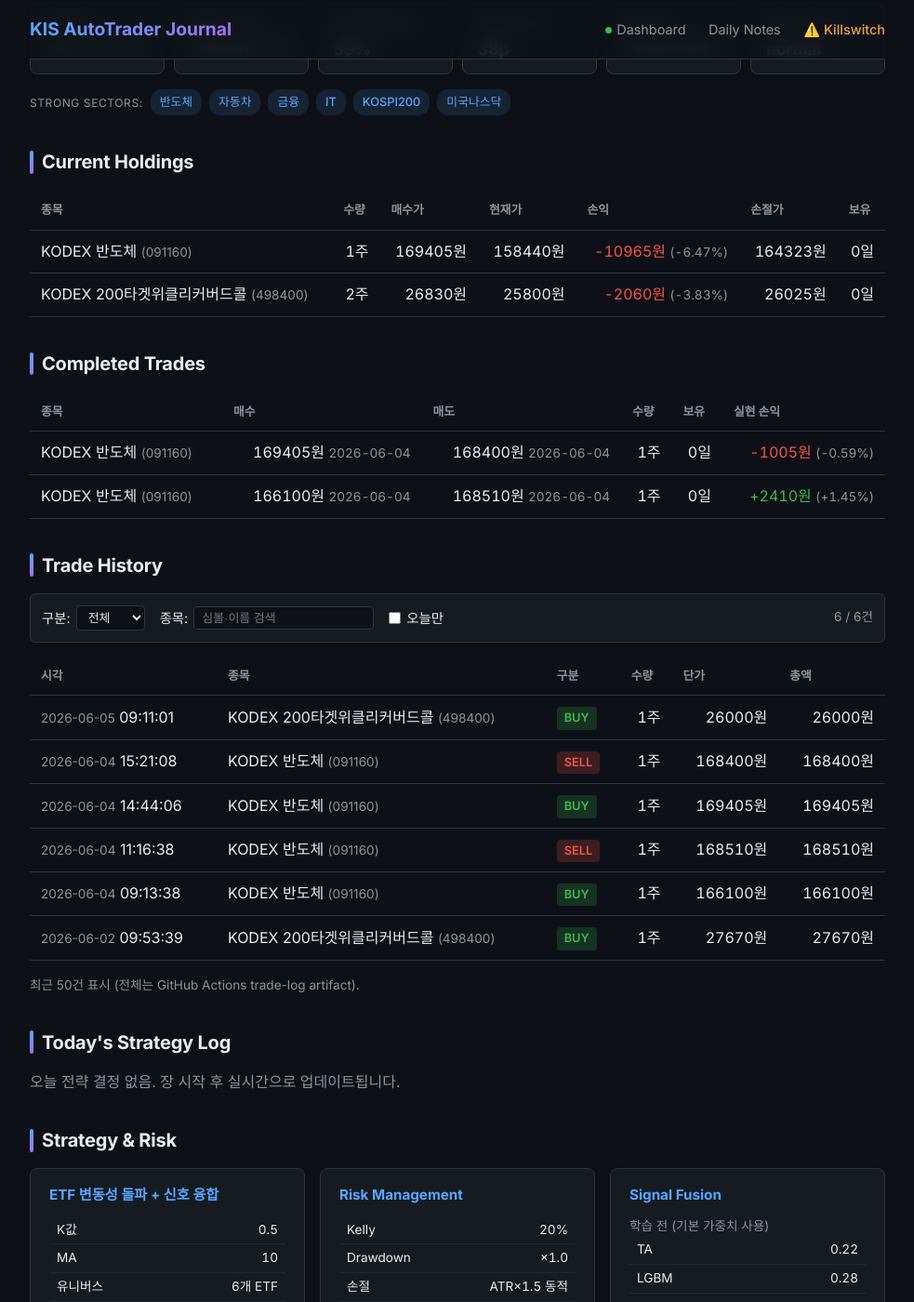
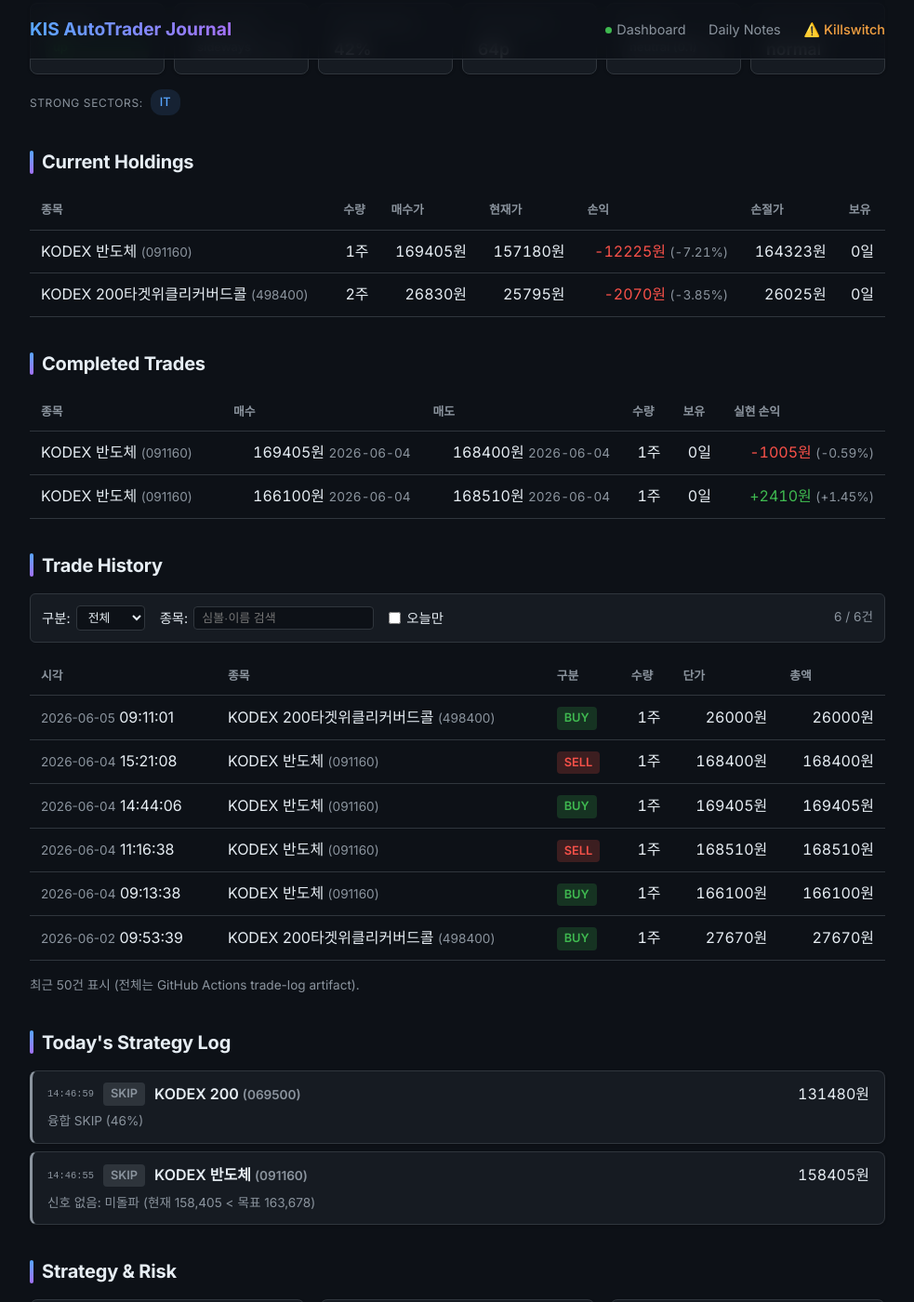
Before and after one commit to BudongJW/kis-trading-journal, a Jekyll site: the page built from index.html, in a window 1280 px wide and 1400 px high, scrolled down 1625 px. Shown: the whole window at 93% size, without its empty margins (148-1131 px from the left). Built offline with Jekyll 4.4.1, drawn with Linux system fonts in a browser that asks for light colours; nearby versions of some CDN libraries; some of the changed text lies outside the part shown.

Commit message:
auto: portfolio update 15:30

```diff
--- a/_data/portfolio.json
+++ b/_data/portfolio.json
@@ -1,5 +1,5 @@
 {
-  "updated_at": "2026-06-05T14:40:03.272126",
+  "updated_at": "2026-06-05T15:30:50.784208",
   "initial_capital": 500000,
   "cash": 893935,
   "holdings": [
@@ -7,11 +7,11 @@
       "symbol": "091160",
       "name": "KODEX 반도체",
       "qty": 1,
-      "current_price": 158440,
-      "value": 158440,
+      "current_price": 157180,
+      "value": 157180,
       "buy_price": 169405,
-      "pnl": -10965,
-      "pnl_pct": -6.47,
+      "pnl": -12225,
+      "pnl_pct": -7.21,
       "manual": true,
       "stop_price": 164323
     },
@@ -19,11 +19,11 @@
       "symbol": "498400",
       "name": "KODEX 200타겟위클리커버드콜",
       "qty": 2,
-      "current_price": 25800,
-      "value": 51600,
+      "current_price": 25795,
+      "value": 51590,
       "buy_price": 26830,
-      "pnl": -2060,
-      "pnl_pct": -3.83,
+      "pnl": -2070,
+      "pnl_pct": -3.85,
       "stop_price": 26025
     }
   ],
@@ -40,12 +40,12 @@
     "set_at": "",
     "set_by": ""
   },
-  "holdings_value": 210040,
-  "total_value": 910880,
+  "holdings_value": 208770,
+  "total_value": 909610,
   "total_pnl": -52265,
   "total_pnl_pct": -13.43,
   "realized_pnl": 1405,
-  "unrealized_pnl": -13025,
+  "unrealized_pnl": -14295,
   "total_trades": 6,
   "completed_trades": 2,
   "winning_trades": 1,
@@ -175,11 +175,11 @@
   },
   "performance": {
     "sharpe_ratio": -0.06,
-    "max_drawdown_pct": -56.29,
+    "max_drawdown_pct": -56.4,
     "profit_factor": 2.4,
     "avg_win_pct": 1.45,
     "avg_loss_pct": -0.59,
-    "total_return_pct": -2.32
+    "total_return_pct": -2.58
   },
   "r_summary": {},
   "daily_history": [
@@ -410,38 +410,33 @@
     },
     {
       "date": "2026-06-05",
-      "total_value": 910880,
+      "total_value": 909610,
       "cash": 893935,
-      "holdings_value": 210040,
-      "day_pnl": -13029,
-      "cumul_pnl": -11620,
+      "holdings_value": 208770,
+      "day_pnl": -14299,
+      "cumul_pnl": -12890,
       "realized_pnl": 1405,
-      "unrealized_pnl": -13025,
+      "unrealized_pnl": -14295,
       "net_deposit": 422500,
       "regime": "up",
       "hmm_state": "sideways",
-      "confidence": 0.587,
+      "confidence": 0.42,
       "k_value": 0.5
     }
   ],
   "market": {
     "regime": "up",
     "hmm_state": "sideways",
-    "confidence": 0.587,
+    "confidence": 0.42,
     "volatility": "normal",
-    "vol_percentile": 38.0,
+    "vol_percentile": 64.0,
     "overnight_gap": {
       "direction": "neutral",
-      "strength": 0.09,
+      "strength": 0.1,
       "action": "normal"
     },
     "strong_sectors": [
-      "반도체",
-      "자동차",
-      "금융",
-      "IT",
-      "KOSPI200",
-      "미국나스닥"
+      "IT"
     ]
   },
   "strategy": {
@@ -450,7 +445,7 @@
       "k": 0.5,
       "trend_ma": 10
     },
-    "universe_count": 6,
+    "universe_count": 4,
     "universe": [
       {
         "symbol": "091160",
@@ -463,14 +458,6 @@
       {
         "symbol": "069500",
         "name": "KODEX 200"
-      },
-      {
-        "symbol": "091180",
-        "name": "KODEX 자동차"
-      },
-      {
-        "symbol": "102110",
-        "name": "KODEX 금융"
       },
       {
         "symbol": "098560",
@@ -492,11 +479,11 @@
     "enabled": true,
     "regime": "CAUTION",
     "confidence": 0.65,
-    "sma_ratio": 0.8456,
+    "sma_ratio": 0.8249,
     "canary_bad": 1,
     "canary_scores": {
-      "195930": 0.9971,
-      "132030": -0.5837
+      "195930": 1.051,
+      "132030": -0.6896
     }
   },
   "us_session": {
@@ -508,5 +495,25 @@
     "budget_pct": 0.4,
     "regime_linked": true
   },
-  "decisions": []
+  "decisions": [
+    {
+      "time": "14:46:59",
+      "symbol": "069500",
+      "name": "KODEX 200",
+      "action": "skip",
+      "reason": "융합 SKIP (46%)",
+      "price": 131480,
+      "ta_total": 17.8,
+      "lgbm_prob": 0.5
+    },
+    {
+      "time": "14:46:55",
+      "symbol": "091160",
+      "name": "KODEX 반도체",
+      "action": "skip",
+      "reason": "신호 없음: 미돌파 (현재 158,405 < 목표 163,678)",
+      "price": 158405,
+      "ta_total": -13.4
+    }
+  ]
 }
```
